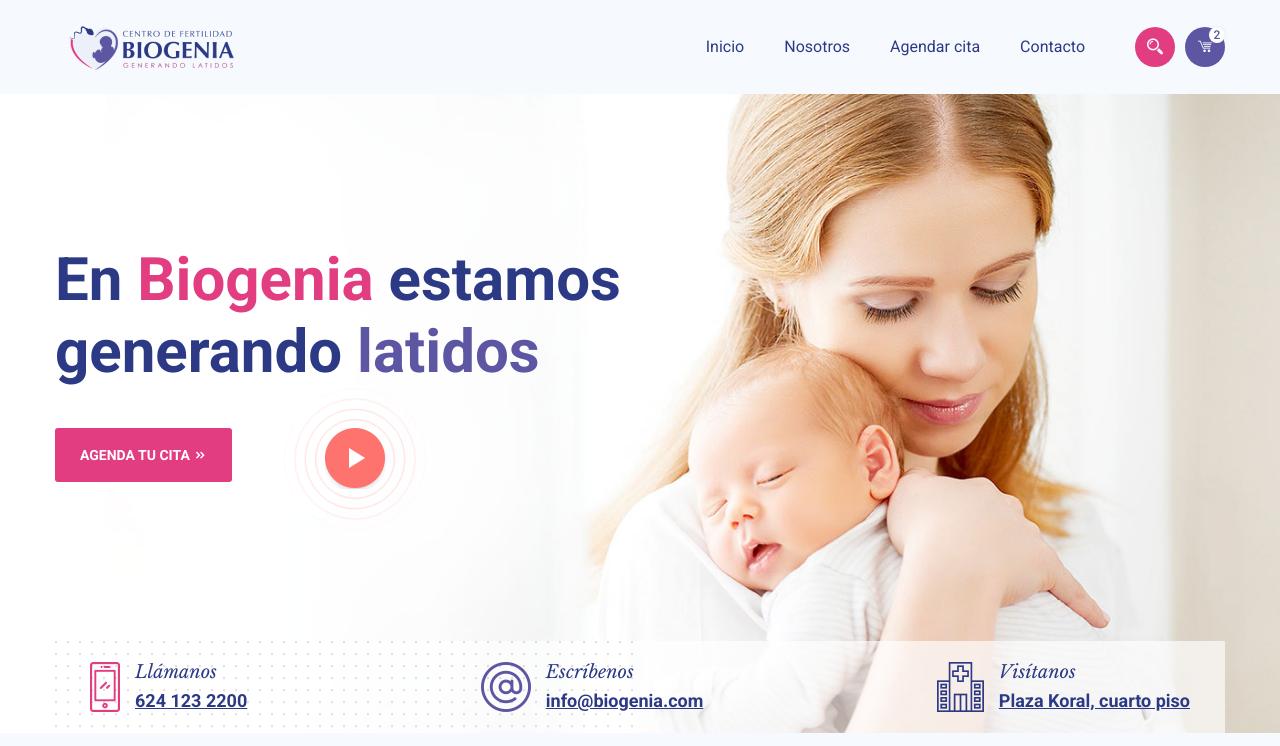
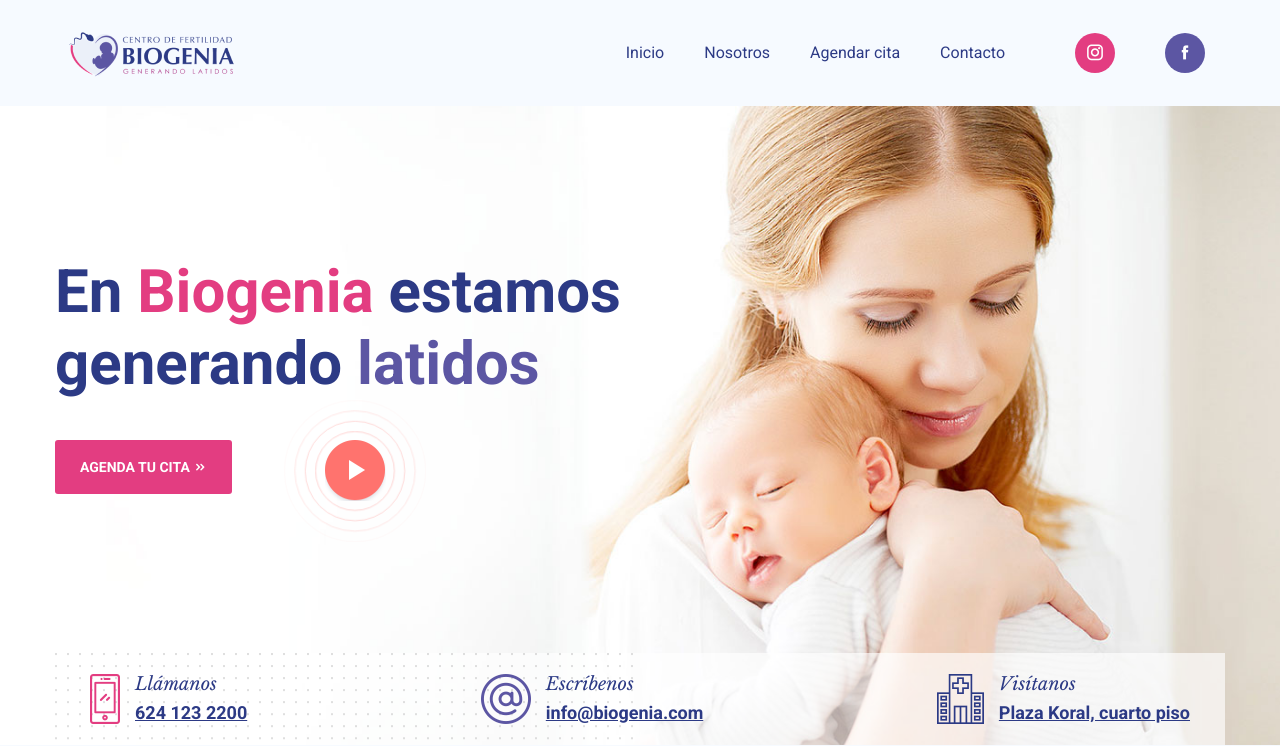
Before and after one commit to Ivonnemtz96/biogenia, a PHP site: page / in a window 1280 px wide. Shown: the top 746 px of the page. Run offline with PHP 8.4, Linux system fonts and the light colour scheme; some libraries are stand-ins or nearby versions.

Commit message:
Cambio redes sociales en header, foto del doc de perfil en servicios index

```diff
--- a/includes/header.php
+++ b/includes/header.php
@@ -21,50 +21,14 @@
                         </ul>
                         <ul class="lab-ul search-cart">
                             <li>
-                                <div class="search-option">
-                                    <div class="icon icon-search"><i class="icofont-search-2"></i></div>
-                                </div>
+                                <a target="_blank" href="https://www.instagram.com/biogenia_fertilidad/" class="search-option">
+                                    <div  class="icon icon-search"><i class="icofont-instagram"></i></div>
+                                </a>
                             </li>
                             <li>
-                                <div class="cart-option">
-                                    <div class="icon icon-check"><i class="icofont-cart-alt"></i></div>
-                                    <span class="count-item">2</span>
-                                    <div class="cart-content">
-                                        <div class="cart-item">
-                                            <div class="cart-img">
-                                                <img src="assets/images/shop/01.jpg" alt="cart">
-                                            </div>
-                                            <div class="cart-des">
-                                                <a href="#">Product Title Hore</a>
-                                                <p>$20.00</p>
-                                            </div>
-                                            <div class="cart-btn">
-                                                <a href="#"><i class="icofont-close-circled"></i></a>
-                                            </div>
-                                        </div>
-                                        <div class="cart-item">
-                                            <div class="cart-img">
-                                                <img src="assets/images/shop/02.jpg" alt="cart">
-                                            </div>
-                                            <div class="cart-des">
-                                                <a href="#">Product Title Hore</a>
-                                                <p>$20.00</p>
-                                            </div>
-                                            <div class="cart-btn">
-                                                <a href="#"><i class="icofont-close-circled"></i></a>
-                                            </div>
-                                        </div>
-                                        <div class="cart-bottom">
-                                            <div class="cart-subtotal">
-                                                <p>Total: <b class="float-right">$40.00</b></p>
-                                            </div>
-                                            <div class="cart-action">
-                                                <a href="#" class="lab-btn"><span>View Cart</span></a>
-                                                <a href="#" class="lab-btn"><span>Check Out</span></a>
-                                            </div>
-                                        </div>
-                                    </div>
-                                </div>
+                                <a target="_blank" href="https://www.facebook.com/Biogenia.fertilidad/" class="cart-option">
+                                    <div class="icon icon-check"><i class="icofont-facebook"></i></div>
+                                </a>
                             </li>
                         </ul>
                     </div>
```
Also changed, not shown: assets/images/service/icon/01.jpg, 4 other files.
